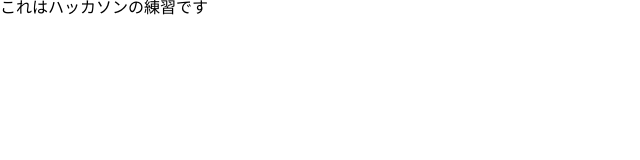
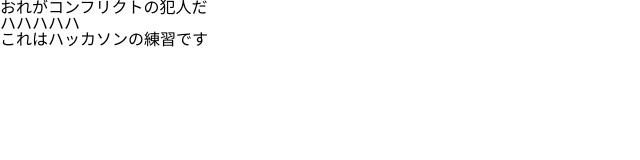
Before and after one commit to hiroki-osuga68/Practice_for_2202, a plain HTML site: page index.html in a window 1280 px wide. Shown: the whole page, without its empty margins (0-640 px from the left). Drawn offline with Linux system fonts and the light colour scheme.

Commit message:
おれがコンフリクトの犯人だ

```diff
--- a/index.html
+++ b/index.html
@@ -10,6 +10,10 @@
 </head>
 <body>
     <!-- まなきheader -->
+    <header>
+        <h1>おれがコンフリクトの犯人だ</h1>
+        <div>ハハハハハ</div>
+    </header>
     <!-- ひろきcontents -->
     <div>
         <h2>これはハッカソンの練習です</h2>
```
